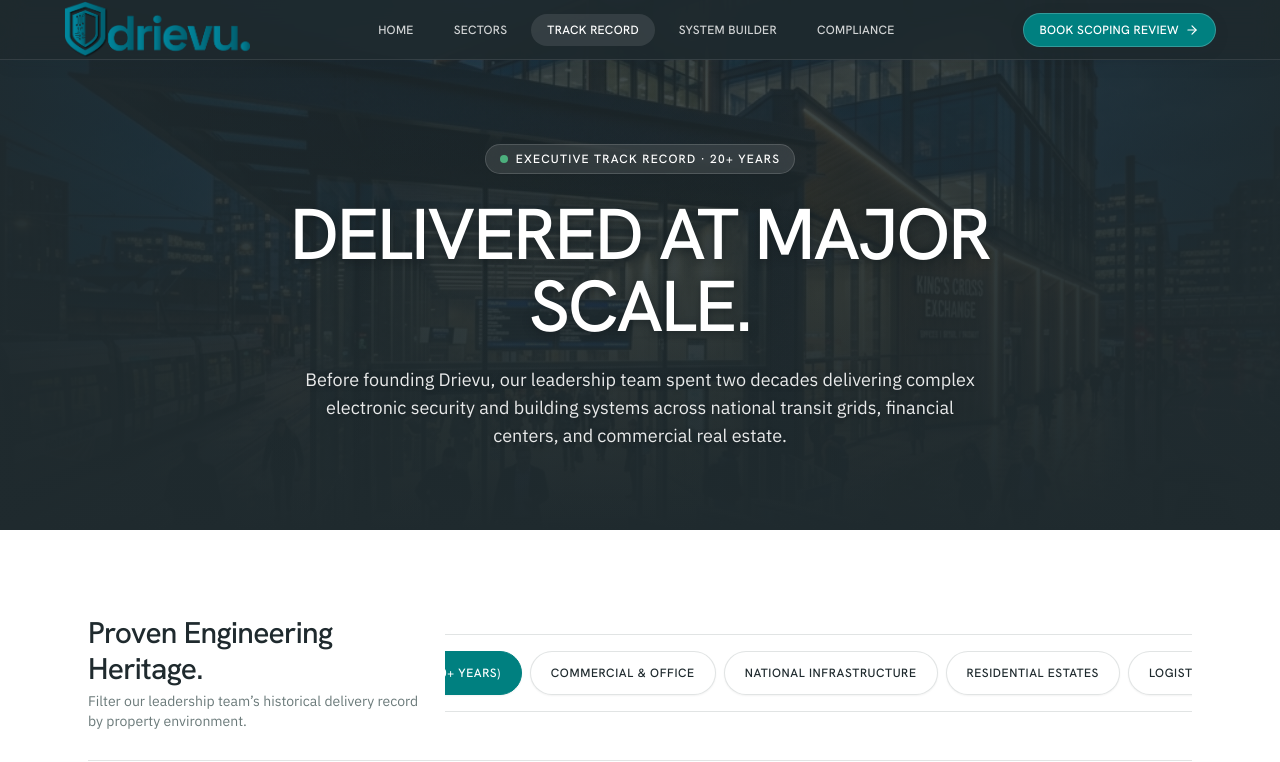
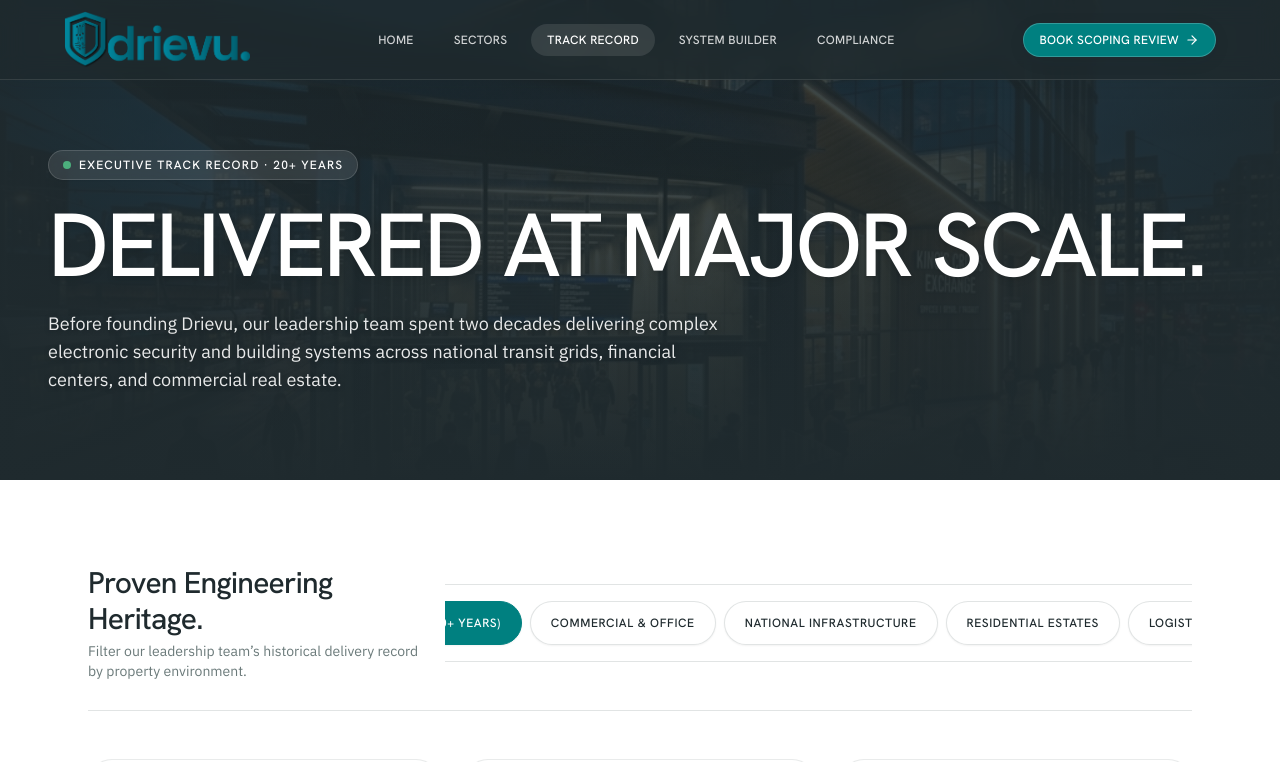
Before and after one commit to ashok-1986/drievu-web, a Next.js app: page /track-record in a window 1280 px wide. Shown: the top 762 px of the page. Built offline with nearby package versions, Linux system fonts and the light colour scheme.

Commit message:
UI: Consistent glassmorphic navbar, bento grid layout fixes, and unified header typography

```diff
--- a/src/components/common/GlobalNavbar.tsx
+++ b/src/components/common/GlobalNavbar.tsx
@@ -12,7 +12,6 @@ export function GlobalNavbar() {
   const [isScrolled, setIsScrolled] = useState(false);
   const [isMobileMenuOpen, setIsMobileMenuOpen] = useState(false);
   const pathname = usePathname();
-  const isHome = pathname === "/";
 
   useEffect(() => {
     const handleScroll = () => {
@@ -22,12 +21,9 @@ export function GlobalNavbar() {
     return () => window.removeEventListener("scroll", handleScroll);
   }, []);
 
-  // On home page: transparent until scroll. On other pages: always dark (scrolled state).
-  const shouldBeDark = !isHome || isScrolled;
-
-  const darkHeader = "h-[60px] bg-brand-slate/90 backdrop-blur-md border-b border-white/10 shadow-soft";
-  const lightHeader = "h-[80px] bg-transparent border-none";
-  const headerClass = `fixed top-0 left-0 w-full z-[100] transition-all duration-300 ${shouldBeDark ? darkHeader : lightHeader}`;
+  // Use a consistent glassmorphism style across all pages
+  const baseHeader = "fixed top-0 left-0 w-full z-[100] transition-all duration-300 bg-brand-slate/80 backdrop-blur-md border-b border-white/10 shadow-soft";
+  const headerClass = `${baseHeader} ${isScrolled ? "h-[60px]" : "h-[80px]"}`;
 
   const navLinks = [
     { name: "HOME", href: "/" },
@@ -40,10 +36,6 @@ export function GlobalNavbar() {
   return (
     <>
       <header className={headerClass}>
-        {/* Scrim for transparent state */}
-        {!shouldBeDark && (
-          <div className="absolute inset-0 -z-10 bg-gradient-to-b from-brand-dark/85 via-brand-dark/50 to-transparent pointer-events-none transition-opacity duration-300" />
-        )}
         <div className="max-w-[1200px] mx-auto px-6 h-full flex items-center justify-between">
 
           {/* Brand Logo - PNG Asset */}
@@ -56,7 +48,7 @@ export function GlobalNavbar() {
             {navLinks.map((link) => {
               const isActive = pathname === link.href;
               const baseClass = "relative px-3.5 py-2 rounded-lg font-display font-medium text-sm transition-all duration-150";
-              const textStyle = !shouldBeDark ? "text-white drop-shadow-md" : (isActive ? "text-white" : "text-white/80");
+              const textStyle = isActive ? "text-white" : "text-white/80";
               const linkClass = isActive
                 ? `${baseClass} ${textStyle} bg-white/10`
                 : `${baseClass} ${textStyle} hover:text-white hover:bg-white/10`;
--- a/src/components/common/PageHeader.tsx
+++ b/src/components/common/PageHeader.tsx
@@ -21,7 +21,7 @@ export function PageHeader({
 }: PageHeaderProps) {
   return (
     // FIX: Explicitly lock the container to our deep slate background color
-    <section className="relative w-full min-h-[60vh] pt-36 pb-20 px-6 md:px-12 flex flex-col justify-center items-center text-center overflow-hidden bg-brand-slate select-none">
+    <section className="relative w-full min-h-[60vh] pt-36 pb-20 px-6 md:px-12 flex flex-col justify-center items-start text-left overflow-hidden bg-brand-slate select-none">
 
       {/* LAYER 0: Background Architectural Asset */}
       <Image
@@ -38,7 +38,7 @@ export function PageHeader({
       <div className="absolute inset-0 bg-[radial-gradient(circle_at_center,transparent_0%,rgb(var(--color-brand-slate)/0.4)_60%,rgb(var(--color-brand-slate)/0.9)_100%)] z-10 pointer-events-none" />
 
       {/* LAYER 2: High-Contrast White Typography */}
-      <div className="relative z-20 max-w-3xl mx-auto space-y-6 flex flex-col items-center pointer-events-auto select-none">
+      <div className="relative z-20 max-w-[1200px] w-full mx-auto space-y-6 flex flex-col items-start pointer-events-auto select-none">
         {badgeText && (
           <ProseReveal delay={0.05}>
             <div className="inline-flex items-center gap-2 px-3.5 py-1.5 rounded-full bg-white/10 backdrop-blur-md border border-white/15 text-white text-xs font-display font-medium uppercase tracking-widest shadow-sm">
@@ -48,13 +48,13 @@ export function PageHeader({
           </ProseReveal>
         )}
 
-        <h1 className="font-display font-medium text-4xl md:text-6xl lg:text-7xl text-white tracking-tight uppercase hero-text-shadow block text-center mx-auto">
+        <h1 className="font-display font-medium text-[clamp(2.75rem,7vw,6rem)] w-full leading-[0.92] tracking-[-0.03em] text-white uppercase drop-shadow-md">
           {title}
         </h1>
 
         <ProseReveal delay={0.2}>
           {/* FIX: Swapped out dark text class for high-contrast white over the dark background */}
-          <p className="font-body font-normal text-white/90 text-base md:text-lg leading-relaxed prose-text-shadow max-w-2xl mx-auto text-center block">
+          <p className="font-body font-normal text-white/90 text-base md:text-lg leading-relaxed prose-text-shadow max-w-2xl block">
             {description}
           </p>
         </ProseReveal>
--- a/src/components/home/BentoGrid.tsx
+++ b/src/components/home/BentoGrid.tsx
@@ -122,19 +122,19 @@ export function BentoGrid() {
     <section className="w-full min-h-screen bg-brand-paper py-20 lg:py-28 px-6 md:px-12 flex flex-col justify-center border-b border-brand-grey/20 overflow-hidden select-none">
       <div className="max-w-[1200px] mx-auto w-full space-y-12">
 
-        {/* Section Header */}
+        {/* Header Section */}
         <div className="flex flex-col md:flex-row md:items-end justify-between gap-6">
           <div className="space-y-2 max-w-xl">
-
-            <h2 className="m-0 p-0 block">
-              <SplitTextReveal text="Everything Your Building Needs." className="font-display font-medium text-3xl md:text-5xl text-brand-slate tracking-tight" />
+            <span className="font-display font-medium text-xs text-brand-teal uppercase tracking-widest block">
+              What We Protect
+            </span>
+            <h2 className="font-display font-medium text-3xl md:text-5xl text-brand-slate tracking-tight">
+              Everything Your Building Needs.
             </h2>
           </div>
-          <ProseReveal delay={0.2}>
-            <p className="font-body font-normal text-brand-grey text-sm md:text-base max-w-md leading-relaxed">
-              We handle the essential engineering that keeps your property secure, compliant, and energy-efficient—all managed easily from your smartphone or desktop.
-            </p>
-          </ProseReveal>
+          <p className="font-body font-normal text-base text-brand-grey max-w-md leading-relaxed">
+            We handle the essential engineering that keeps your property secure, compliant, and energy-efficient—all managed easily from your smartphone or desktop.
+          </p>
         </div>
 
         {/* Proportional Grid Container */}
@@ -149,9 +149,6 @@ export function BentoGrid() {
                 data-bento-card
                 className={`group relative ${sys.spanClasses} rounded-3xl p-6 md:p-8 lg:p-8 transition-all duration-200 ease-[cubic-bezier(0.16,1,0.3,1)] hover:-translate-y-1 hover:shadow-xl active:scale-[0.97] flex flex-col justify-between overflow-hidden ${sys.bgClasses}`}
               >
-                {/* Subtle background ambient glow on hover */}
-                <div className="absolute -right-12 -bottom-12 w-48 h-48 rounded-full bg-brand-teal/10 blur-2xl group-hover:bg-brand-teal/20 transition-all duration-500 pointer-events-none" />
-
                 {/* Top Row: Icon Badge & Arrow Indicator */}
                 <div className="flex items-start justify-between gap-4 z-10 mb-8">
                   <div className={`w-12 h-12 lg:w-14 lg:h-14 rounded-xl flex items-center justify-center text-brand-slate mb-4 lg:mb-6 ${sys.iconBg}`}>
--- a/src/components/home/CanvasHero.tsx
+++ b/src/components/home/CanvasHero.tsx
@@ -239,7 +239,7 @@ export function CanvasHero() {
           </section>
 
           {/* CHAPTER 2 (100–200vh): Twilight Automation & Smart Triggers */}
-          <section ref={chapter2Ref} inert={true} aria-hidden="true" className="absolute inset-x-6 md:inset-x-12 max-w-2xl ml-auto flex flex-col items-end text-right gap-4 pointer-events-none opacity-0 transition-opacity duration-150 will-change-opacity">
+          <section ref={chapter2Ref} inert={true} aria-hidden="true" className="absolute inset-x-6 md:inset-x-12 max-w-2xl flex flex-col gap-4 pointer-events-none opacity-0 transition-opacity duration-150 will-change-opacity">
             <div className="inline-flex items-center gap-2 px-3.5 py-1.5 rounded-full bg-brand-slate/80 backdrop-blur-md border border-white/10 text-white text-xs font-display font-medium uppercase tracking-widest w-fit drop-shadow-md">
               <Cpu className="w-3.5 h-3.5 text-brand-teal" />
               <span>Intelligent Building Automation</span>
@@ -257,7 +257,7 @@ export function CanvasHero() {
               </p>
             </ProseReveal>
 
-            <div className="pt-2 flex flex-wrap justify-end items-center gap-3 font-display font-medium text-xs drop-shadow-md">
+            <div className="pt-2 flex flex-wrap items-center gap-3 font-display font-medium text-xs drop-shadow-md">
               <span className="px-3 py-1.5 rounded-full bg-brand-slate/80 backdrop-blur-md border border-white/10 text-brand-paper/90">
                 01 · Autonomous Lux Sensors
               </span>
```
Also changed, not shown: .claude/launch.json (added), 1 other file (tests, documents, lock files or other folders).
